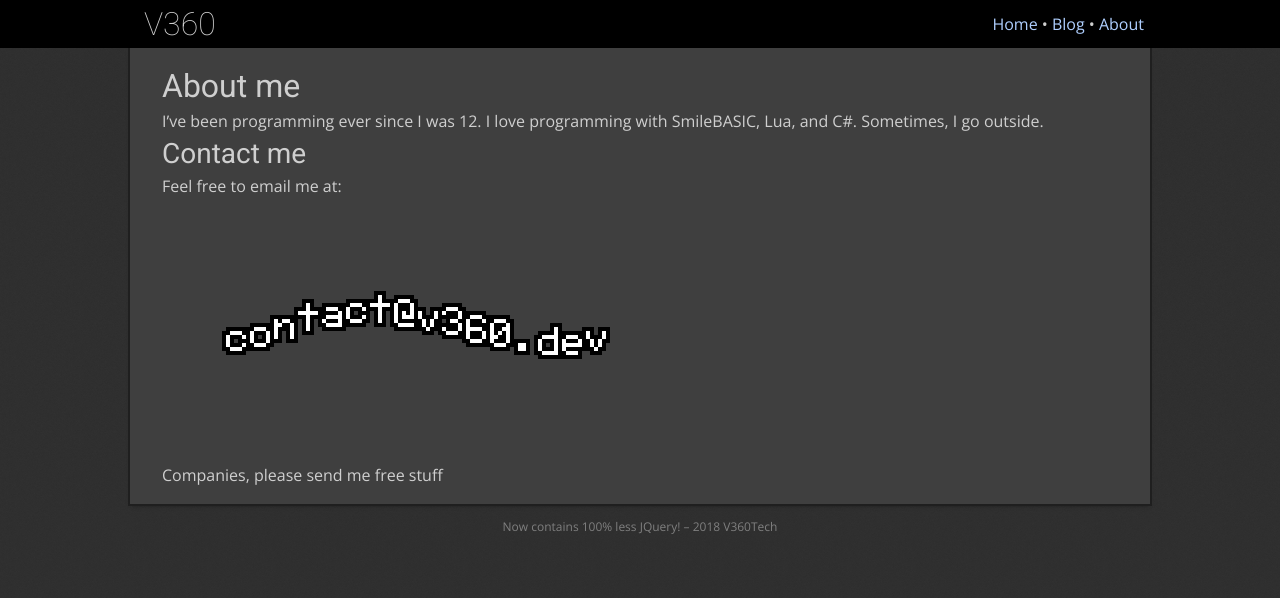
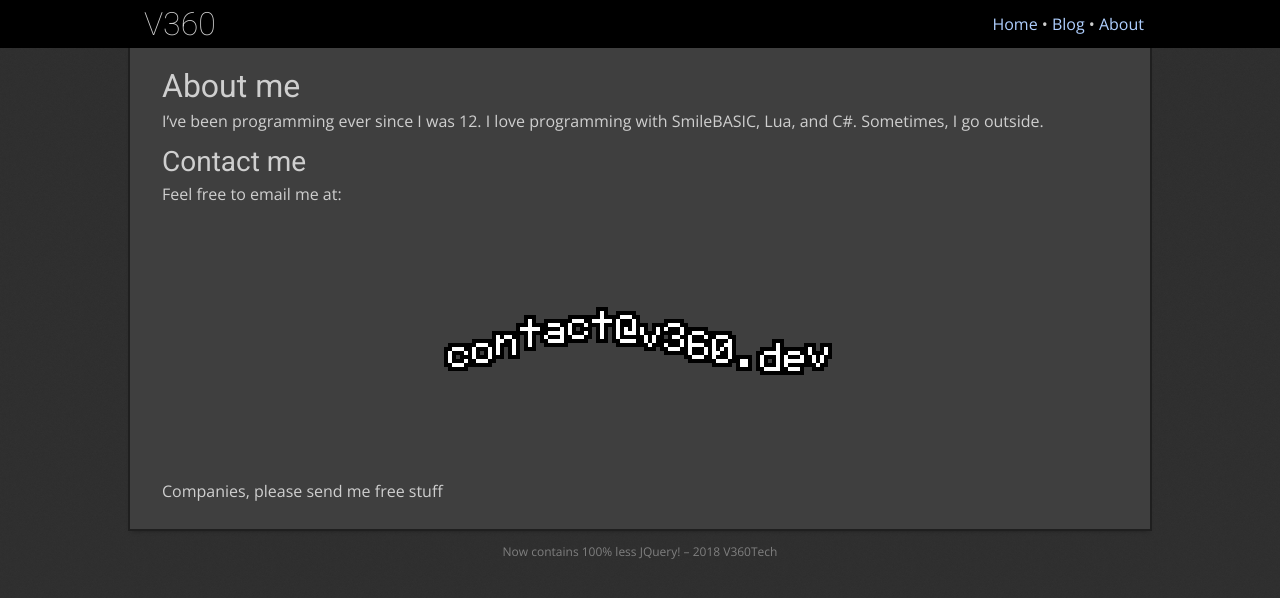
Before and after one commit to TheV360/thev360.github.io, a Jekyll site: the page built from about.md, in a window 1280 px wide. Shown: the top 598 px of the page. Built offline with Jekyll 4.4.1, drawn with Linux system fonts in a browser that asks for light colours.

Commit message:
Optimized some files, made other files bigger

```diff
--- a/_layouts/markdown.html
+++ b/_layouts/markdown.html
@@ -7,7 +7,7 @@
 	<body>
 		{% include header.html %}
 		<section>
-			<div class="container">
+			<div class="container md">
 				{{ content }}
 			</div>
 		</section>
--- a/_layouts/post.html
+++ b/_layouts/post.html
@@ -9,7 +9,7 @@
 	<body>
 		{% include header.html %}
 		<section>
-			<div class="container post">
+			<div class="container md">
 				<h1>{{ page.title }}</h1>
 				{% if page.subtitle %}<h3>{{ page.subtitle }}</h3>{% endif %}
 				<aside>{{ page.date | date: "%B %d, %Y" }}{% if page.update %}, updated {{ page.update | date: "%B %d, %Y" }}{% endif %}</aside>
--- a/about.md
+++ b/about.md
@@ -12,6 +12,6 @@
 
 Feel free to <!--DM me on [Twitter](https://twitter.com/V360dev) or -->email me at:
 
-![khan tacked at vee three six tea dot dev]({{ "/assets/email.gif?hey=noSpamPleaseThankYou" | absolute_url }})
+![khan tacked at vee three six tea dot dev]({{ "/assets/email.gif?hey=iRequireNoSpam" | absolute_url }})
 
 Companies, please send me free stuff
--- a/css/styles.scss
+++ b/css/styles.scss
@@ -295,7 +295,7 @@
 }
 
 
-.post p {
+.md p {
 	margin-bottom: .5rem;
 
 	text-indent: var(--text-indent);
```
Also changed, not shown: assets/Banner.jpg, assets/email.gif.
